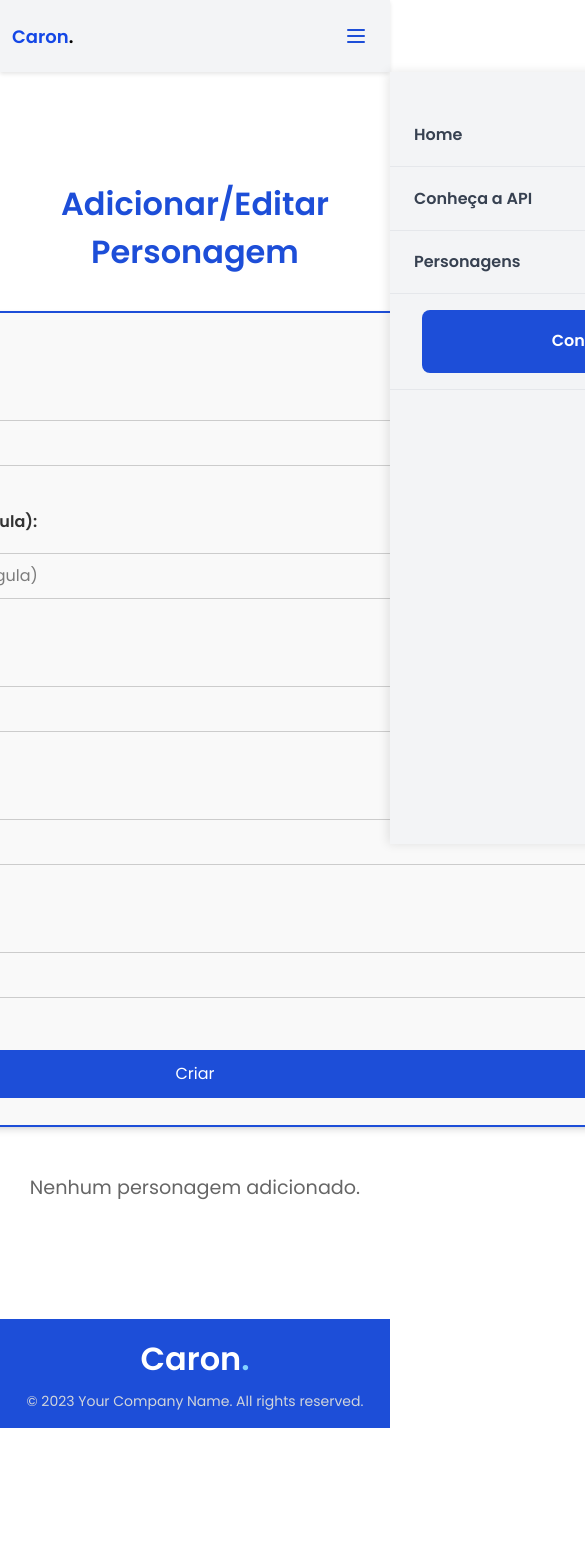
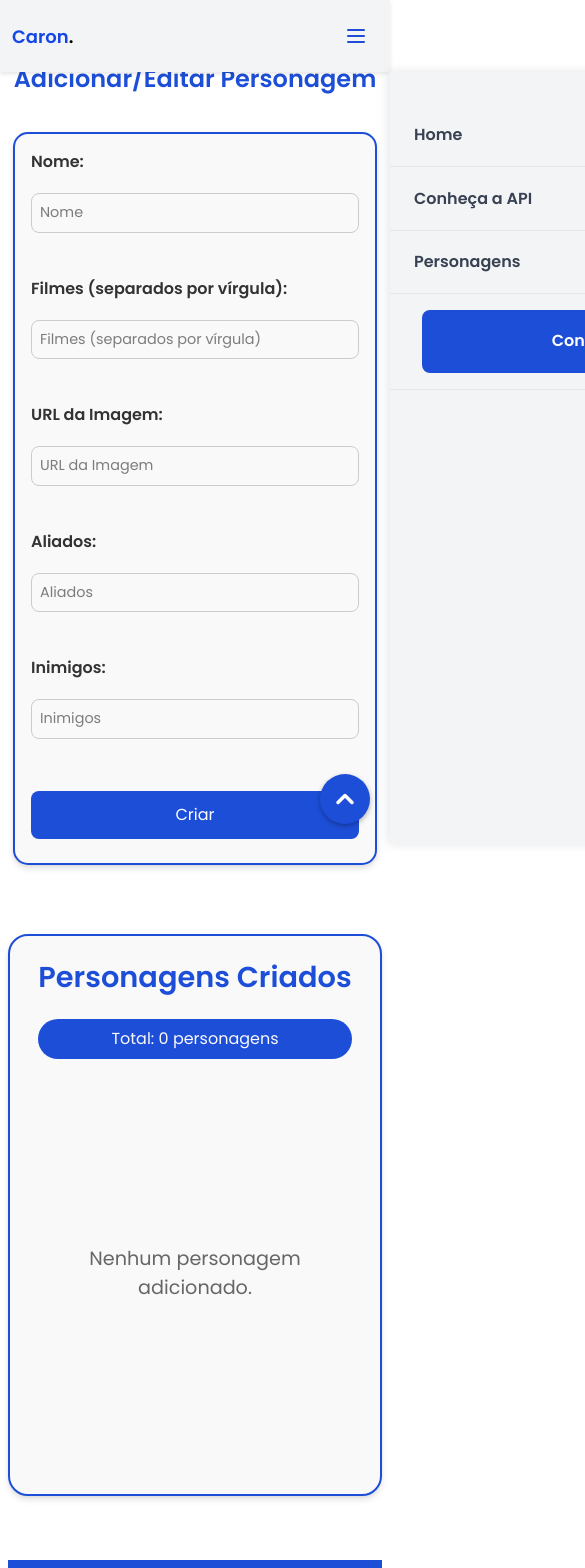
Before and after one commit to gihcaron/disney-front-project, a Next.js app: page /novos-personagens in a window 390 px wide. Shown: the top 1568 px of the page, 585 px wide, since content can reach past the window. Before the commit the page ends 1428 px from the top, so only its background shows below. Built offline with nearby package versions, Linux system fonts and the light colour scheme.

Commit message:
feat: create new characters  section

```diff
--- a/src/app/novos-personagens/page.jsx
+++ b/src/app/novos-personagens/page.jsx
@@ -1,8 +1,10 @@
 "use client";
 import { useEffect, useState } from "react";
 import { toast, ToastContainer } from "react-toastify";
+import { Pagination } from "antd";
 
 import styles from "./styles.module.css";
+import ButtonUp from "../../components/ButtonUp";
 import Footer from "../../components/Footer";
 import Header from "../../components/Header";
 
@@ -18,20 +20,33 @@ export default function NovosPersnagens() {
         enemies: "",
     });
     const [error, setError] = useState(false);
+    const [currentPage, setCurrentPage] = useState(1);
+    const itemsPerPage = 2;
 
     useEffect(() => {
-        const localData = localStorage.getItem("personagens");
-        if (localData) {
-            setPersonagens(JSON.parse(localData));
+        const sessionData = sessionStorage.getItem("personagens");
+        if (sessionData) {
+            setPersonagens(JSON.parse(sessionData));
         } else {
-            localStorage.setItem("personagens", JSON.stringify([]));
+            sessionStorage.setItem("personagens", JSON.stringify([]));
         }
     }, []);
 
     const salvarStorage = (data) => {
-        localStorage.setItem("personagens", JSON.stringify(data));
+        sessionStorage.setItem("personagens", JSON.stringify(data));
         setPersonagens(data);
     };
+
+    const getCurrentPagePersonagens = () => {
+        const startIndex = (currentPage - 1) * itemsPerPage;
+        const endIndex = startIndex + itemsPerPage;
+        return personagens.slice(startIndex, endIndex);
+    };
+
+    const handlePageChange = (page) => {
+        setCurrentPage(page);
+    };
+
 
     const salvarPersonagem = () => {
         setLoading(true);
@@ -39,23 +54,25 @@ export default function NovosPersnagens() {
 
         try {
             let updated;
+            const sessionData = JSON.parse(sessionStorage.getItem("personagens")) || [];
 
             if (form.id) {
-                updated = personagens.map((p) =>
+                updated = sessionData.map((p) =>
                     p.id === form.id ? { ...form, films: form.films.split(",") } : p
                 );
-                toast.success("✅ Personagem atualizado!");
+                toast.success("✅ Personagem atualizado! Atualize a página para ver.");
             } else {
                 const novo = {
                     ...form,
                     id: Date.now(),
                     films: form.films ? form.films.split(",") : [],
                 };
-                updated = [novo, ...personagens];
-                toast.success("✨ Personagem criado!");
+                updated = [novo, ...sessionData];
+                toast.success("✨ Personagem criado! Atualize a página para ver.");
             }
 
-            salvarStorage(updated);
+            sessionStorage.setItem("personagens", JSON.stringify(updated));
+            setPersonagens(updated);
 
             setForm({
                 id: null,
@@ -82,6 +99,11 @@ export default function NovosPersnagens() {
         const updated = personagens.filter((p) => p.id !== id);
         salvarStorage(updated);
         toast.info("🗑️ Personagem removido!");
+
+        const newTotalPages = Math.ceil(updated.length / itemsPerPage);
+        if (currentPage > newTotalPages && newTotalPages > 0) {
+            setCurrentPage(newTotalPages);
+        }
     };
 
     const atualizarForm = (e) => {
@@ -164,9 +186,20 @@ export default function NovosPersnagens() {
                     </button>
                 </div>
 
+            </section>
+            <section className={styles.dividerList} >
+                <div className={styles.listContainer}>
+                    <div className={styles.listHeader}>
+                        <h2 className={styles.listTitle}>Personagens Criados</h2>
+                        <div className={styles.counter}>
+                            <span style={styles.totalCount}>
+                                Total: {personagens.length} personage{personagens.length !== 1 ? 'ns' : 'm'}
+                            </span>
+                        </div>
+                    </div>
                     <div className={styles.personagensList}>
                         {personagens.length === 0 && <p className={styles.emptyMessage}>Nenhum personagem adicionado.</p>}
-                    {personagens.map((p) => (
+                        {getCurrentPagePersonagens().map((p) => (
                             <div
                                 key={p.id}
                                 className={styles.personagemCard}
@@ -210,9 +243,27 @@ export default function NovosPersnagens() {
                             </div>
                         ))}
                     </div>
+
+                    {personagens.length > itemsPerPage && (
+                        <Pagination
+                            className={styles.pagination}
+                            current={currentPage}
+                            pageSize={itemsPerPage}
+                            total={personagens.length}
+                            onChange={handlePageChange}
+                            showSizeChanger={false}
+                            showQuickJumper={true}
+                            showTotal={(total, range) =>
+                                `${range[0]}-${range[1]} de ${total} personagens`
+                            }
+                        />
+                    )}
+
+                </div>
             </section>
 
             <ToastContainer />
+            <ButtonUp />
             <Footer />
         </main>
     );
--- a/src/app/novos-personagens/styles.module.css
+++ b/src/app/novos-personagens/styles.module.css
@@ -7,16 +7,18 @@
     justify-content: space-between;
 }
 
-.container{
+.container {
     margin-top: 10rem;
     width: 100%;
-    max-width: 600px;
+    max-width: 1250px;
     margin: 0 auto;
     padding: 20px;
     display: flex;
     flex-direction: column;
     align-items: center;
     gap: 15px;
+    transition: all 0.4s cubic-bezier(0.175, 0.885, 0.32, 1.275);
+    animation: fadeInUp 0.8s ease-out;
 }
 
 .title{
@@ -29,7 +31,7 @@
 
 .formContainer{
     border: 2px solid #1d4ed8;
-    width: 60rem;
+    width: 100%;
     height: 51rem;
     border-radius: 30px;
     display: flex;
@@ -76,8 +78,51 @@
     text-align: center;
     color: #666;
     font-size: 1.2rem;
-    margin-bottom: 4rem;
+    margin-bottom: 3rem;
 }
+
+.dividerList{
+    width: 100%;
+    display: flex;
+    justify-content: center;
+    align-items: center;
+    margin-bottom: 2rem;
+}
+
+.listContainer{
+    margin-top: 4rem;
+    width: 100%;
+    max-width: 1200px;
+    padding: 20px;
+    display: flex;
+    flex-direction: column;
+    align-items: center;
+    gap: 15px;
+    border: 2px solid #1d4ed8;
+    border-radius: 20px;
+    background-color: #f9f9f9;
+    box-shadow: 0 4px 6px rgba(0, 0, 0, 0.1), 0 1px 3px rgba(0, 0, 0, 0.06);
+}
+
+.listTitle{
+    font-weight: 500;
+    font-size: 1.8rem;
+    color: #1d4ed8;
+    text-align: center;
+    margin-bottom: 20px;
+}
+
+.counter{
+    display: flex;
+    padding: 0.5rem 0.8rem;
+    background-color: #1d4ed8;
+    border-radius: 30px;
+    justify-content: center;
+    align-items: center;
+    margin-bottom: 1rem;
+    color: #f9f9f9;
+}
+
 
 .personagensList{
     width: 100%;
@@ -85,23 +130,26 @@
     display: flex;
     flex-wrap: wrap;
     justify-content: center;
-    align-content: space-between;
-    gap: 1rem;
+    align-items: flex-start;
+    gap: 1.5rem;
+    min-height: 22rem;
 }
+
 .personagemCard {
     align-items: center;
     text-align: center;
     justify-content: center;
-
     border: 2px solid #1d4ed8;
     padding: 2rem;
-    min-height: 15rem;
-    width: 22rem;
+    min-height: 20rem;
+    width: 24rem;
+    flex-shrink: 0;
     border-radius: 12px;
-    background-color: #eef3ff; /* Azul clarinho */
-    box-shadow: 0 4px 8px rgba(29, 78, 216, 0.15); /* sombra azul */
+    background-color: #eef3ff;
+    box-shadow: 0 4px 8px rgba(29, 78, 216, 0.15);
     transition: transform 0.2s, box-shadow 0.2s;
 }
+
 
 .personagemCard:hover {
     transform: translateY(-5px);
@@ -109,14 +157,14 @@
 }
 
 .personagemName {
-    font-size: 1.5rem;
+    font-size: 1.8rem;
     font-weight: 600;
     color: #1d4ed8;
     margin-bottom: 1rem;
 }
 
 .personagemFilms, .personagemAllies, .personagemEnemies {
-    font-size: 1rem;
+    font-size: 1.2rem;
     color: #333;
     margin: 0.5rem 0;
 }
@@ -167,3 +215,153 @@
     margin-left: auto;
     margin-right: auto;
 }
+
+@media (max-width: 768px) {
+    .main {
+        margin-top: 5rem;
+        padding: 1rem;
+    }
+
+    .container {
+        max-width: 90%;
+        padding: 10px;
+    }
+
+    .formContainer {
+        width: 100%;
+        height: auto;
+        padding: 2rem;
+    }
+
+    .formButton {
+        padding: 8px 16px;
+        font-size: 0.9rem;
+    }
+
+    .personagensList {
+        gap: 0.5rem;
+    }
+
+    .personagemCard {
+        width: 18rem;
+        padding: 1.5rem;
+    }
+
+    .personagemName {
+        font-size: 1.2rem;
+    }
+
+    .editButton, .deleteButton {
+        padding: 8px 16px;
+        font-size: 12px;
+    }
+}
+
+/* Responsividade para dispositivos Menores */
+
+@media (max-width: 480px) {
+    .main {
+        margin-top: 3rem;
+        padding: 0.5rem;
+    }
+
+    .container {
+        max-width: 100%;
+        padding: 5px;
+    }
+
+    .title {
+        font-size: 1.5rem;
+    }
+
+    .formContainer {
+        padding: 1rem;
+        border-radius: 15px;
+    }
+
+    .formInput {
+        font-size: 0.9rem;
+        padding: 8px;
+    }
+
+    .formButton {
+        padding: 6px 12px;
+        font-size: 0.8rem;
+    }
+
+    .personagensList {
+        flex-direction: column;
+        gap: 0.5rem;
+    }
+
+    .personagemCard {
+        width: 100%;
+        padding: 1rem;
+    }
+
+    .personagemName {
+        font-size: 1rem;
+    }
+
+    .editButton, .deleteButton {
+        padding: 6px 12px;
+        font-size: 10px;
+    }
+
+    .personagemImage {
+        max-width: 80%;
+    }
+}
+
+@media (min-width: 481px) and (max-width: 1024px) {
+    .main {
+        margin-top: 4rem;
+        padding: 1rem;
+    }
+
+    .container {
+        max-width: 85%;
+        padding: 15px;
+    }
+
+    .title {
+        font-size: 1.8rem;
+    }
+
+    .formContainer {
+        padding: 2rem;
+        border-radius: 20px;
+    }
+
+    .formInput {
+        font-size: 1rem;
+        padding: 10px;
+    }
+
+    .formButton {
+        padding: 8px 16px;
+        font-size: 0.9rem;
+    }
+
+    .personagensList {
+        gap: 1rem;
+    }
+
+    .personagemCard {
+        width: 20rem;
+        padding: 1.5rem;
+    }
+
+    .personagemName {
+        font-size: 1.2rem;
+    }
+
+    .editButton, .deleteButton {
+        padding: 8px 16px;
+        font-size: 12px;
+    }
+
+    .personagemImage {
+        max-width: 90%;
+    }
+}
--- a/src/app/personagens/page.jsx
+++ b/src/app/personagens/page.jsx
@@ -27,9 +27,10 @@ export default function Personagens() {
       try {
         const response = await axios.get(
           `https://api.disneyapi.dev/character?page=${page}`
+
         );
         setData(response.data);
-        toast.success("Personagens carregados com sucesso!");
+        toast.success("Personagens carregados com sucesso! ");
       } catch (error) {
         toast.error("Erro ao buscar personagens");
         console.error("Erro ao buscar personagens:", error);
```
Lines whose indentation alone changed are shown as unchanged.
